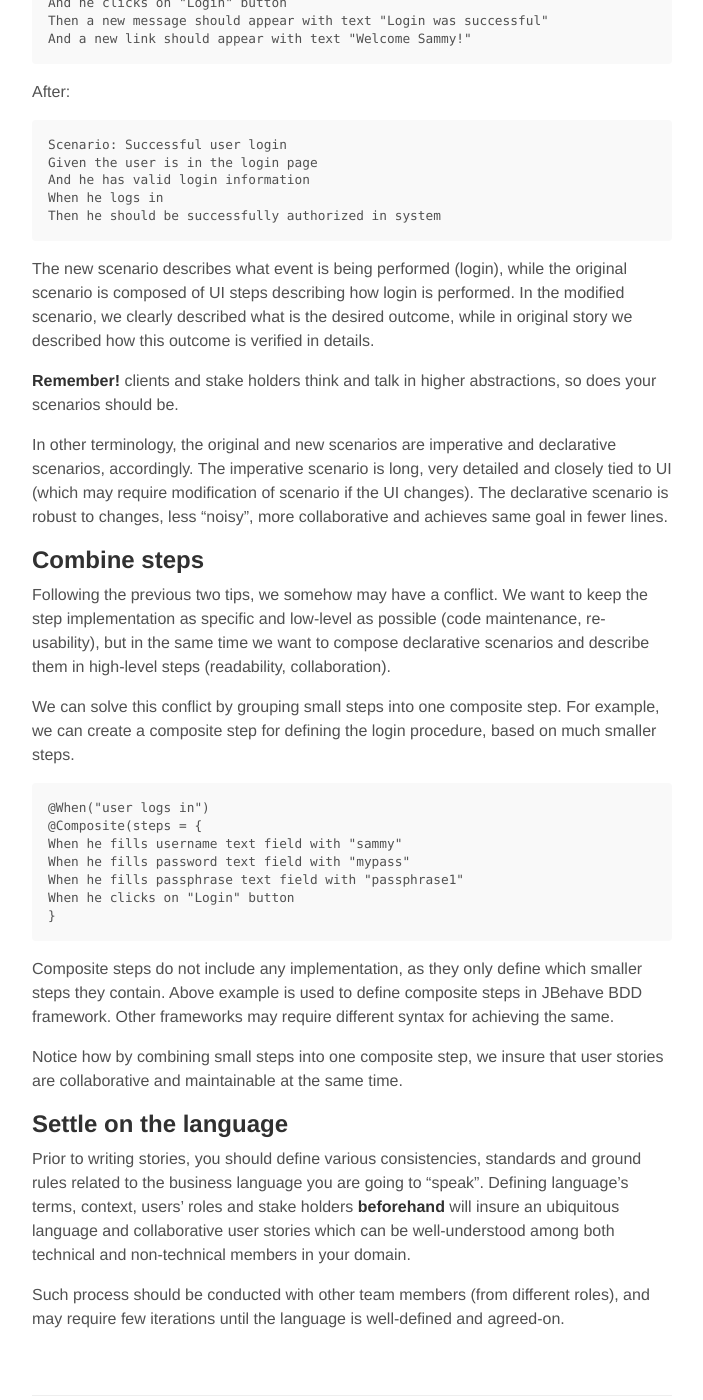
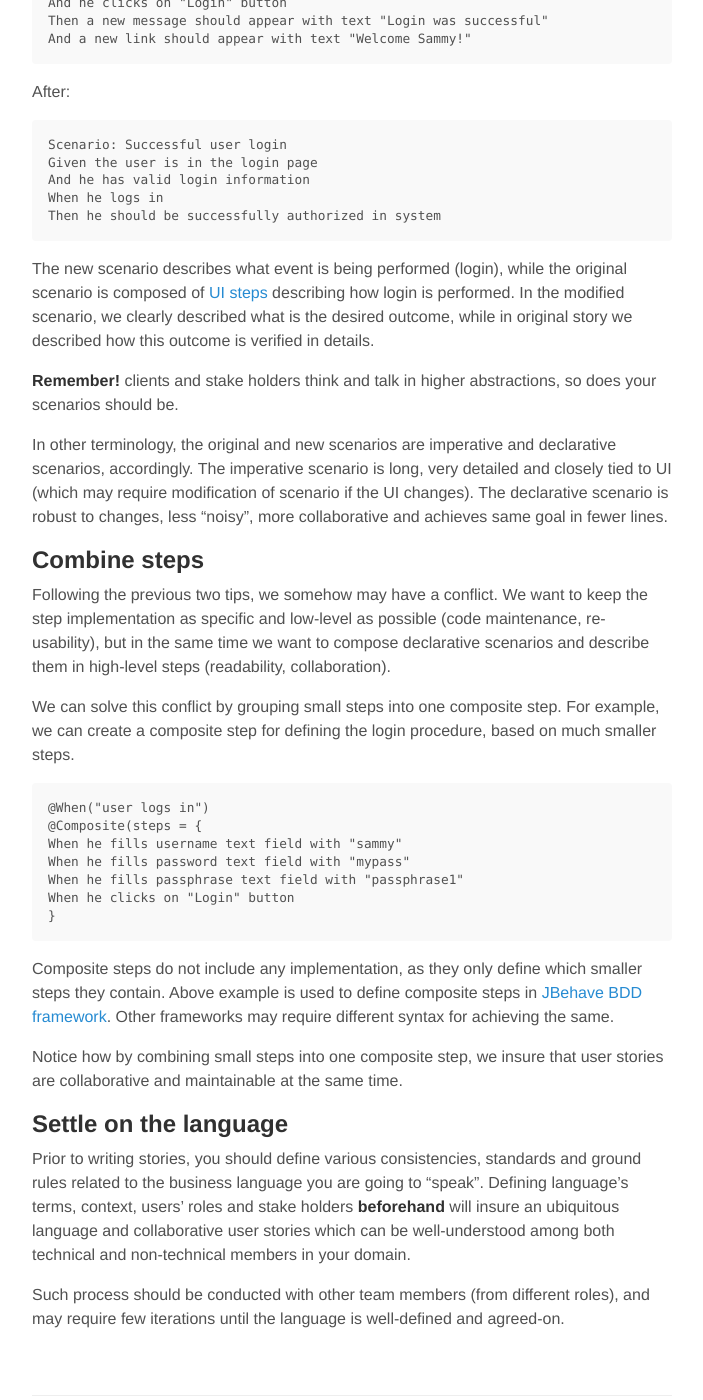
Before and after one commit to waseemh/waseemh.github.io_F, a Jekyll site: the page built from _posts/2014-08-25-writing-better-bdd-stories.md, in a window 1280 px wide and 1400 px high, scrolled down 4387 px. Shown: the whole window, without its empty margins (288-991 px from the left). Built offline with Jekyll 4.4.1, drawn with Linux system fonts in a browser that asks for light colours; Markdown is read by kramdown in place of the engine named in the settings; some of the changed lines change nothing that is shown; some of the changed text lies outside the part shown.

Commit message:
fix formatting

```diff
--- a/_posts/2014-08-25-writing-better-bdd-stories.md
+++ b/_posts/2014-08-25-writing-better-bdd-stories.md
@@ -12,10 +12,10 @@
 
 Below are some general tips and personal insights which I would like to share. It may come to help in your next iteration or in refactoring of existing stories.
 
-__Note:__ Since most BDD frameworks today support [Gherkin](http://docs.behat.org/en/latest/guides/1.gherkin.html) syntax (Given, When, Then) to express stories, we will also be using it in this article. Though, many sections are also applicable for other story syntax.
+__Note:__ Since most [BDD frameworks](http://java.dzone.com/articles/brief-comparison-bdd) today support [Gherkin](http://docs.behat.org/en/latest/guides/1.gherkin.html) syntax (Given, When, Then) to express stories, we will also be using it in this article. Though, many sections are also applicable for other story syntax.
 
 
-![Diagram of objects relation](/assets/bdd-discuss.jpeg)
+![People talking BDD?](/assets/bdd-discuss.jpeg)
 
 ## Don't tie stories to technical details
 User stories should not get into technical details such as technologies, algorithms, programming languages and architectures used in software.
@@ -98,7 +98,7 @@
 	GivenStories: precondition2,setupEnvironment
 	Given ..
 
-Moreover, many BDD frameworks don't support GivenStories in story syntax (Cucumber has even deprecated it).
+Moreover, many BDD frameworks don't support GivenStories in story syntax (Cucumber has even [deprecated](http://blog.josephwilk.net/ruby/cucumber-waves-goodbye-to-givenscenario.html) it).
 
 __Note:__ GivenStories should not be used as a setup for each scenario in story. You should use "Background" keyword for this purpose.
 
@@ -147,11 +147,12 @@
 	When he logs in
 	Then he should be successfully authorized in system
 
-The new scenario describes what event is being performed (login), while the original scenario is composed of UI steps describing how login is performed. In the modified scenario, we clearly described what is the desired outcome, while in original story we described how this outcome is verified in details.
+The new scenario describes what event is being performed (login), while the original scenario is composed of [UI steps](http://aslakhellesoy.com/post/11055981222/the-training-wheels-came-off) describing how login is performed. In the modified scenario, we clearly described what is the desired outcome, while in original story we described how this outcome is verified in details.
 
 __Remember!__ clients and stake holders think and talk in higher abstractions, so does your scenarios should be.
 
-In other terminology, the original and new scenarios are imperative and declarative scenarios, accordingly. The imperative scenario is long, very detailed and closely tied to UI (which may require modification of scenario if the UI changes). The declarative scenario is robust to changes, less "noisy", more collaborative and achieves same goal in fewer lines.
+In other terminology, the original and new scenarios are imperative and declarative scenarios, accordingly. The imperative scenario is long, very detailed and closely tied to UI (which may require modification of scenario if the UI changes).
+The declarative scenario is robust to changes, less "noisy", more collaborative and achieves same goal in fewer lines.
 
 ## Combine steps
 Following the previous two tips, we somehow may have a conflict. We want to keep the step implementation as specific and low-level as possible (code maintenance, re-usability), but in the same time we want to compose declarative scenarios and describe them in high-level steps (readability, collaboration).
@@ -167,7 +168,7 @@
 	When he clicks on "Login" button
 	}
 
-Composite steps do not include any implementation, as they only define which smaller steps they contain. Above example is used to define composite steps in JBehave BDD framework. Other frameworks may require different syntax for achieving the same.
+Composite steps do not include any implementation, as they only define which smaller steps they contain. Above example is used to define composite steps in [JBehave BDD framework](http://jbehave.org). Other frameworks may require different syntax for achieving the same.
 
 Notice how by combining small steps into one composite step, we insure that user stories are collaborative and maintainable at the same time.
 
```
